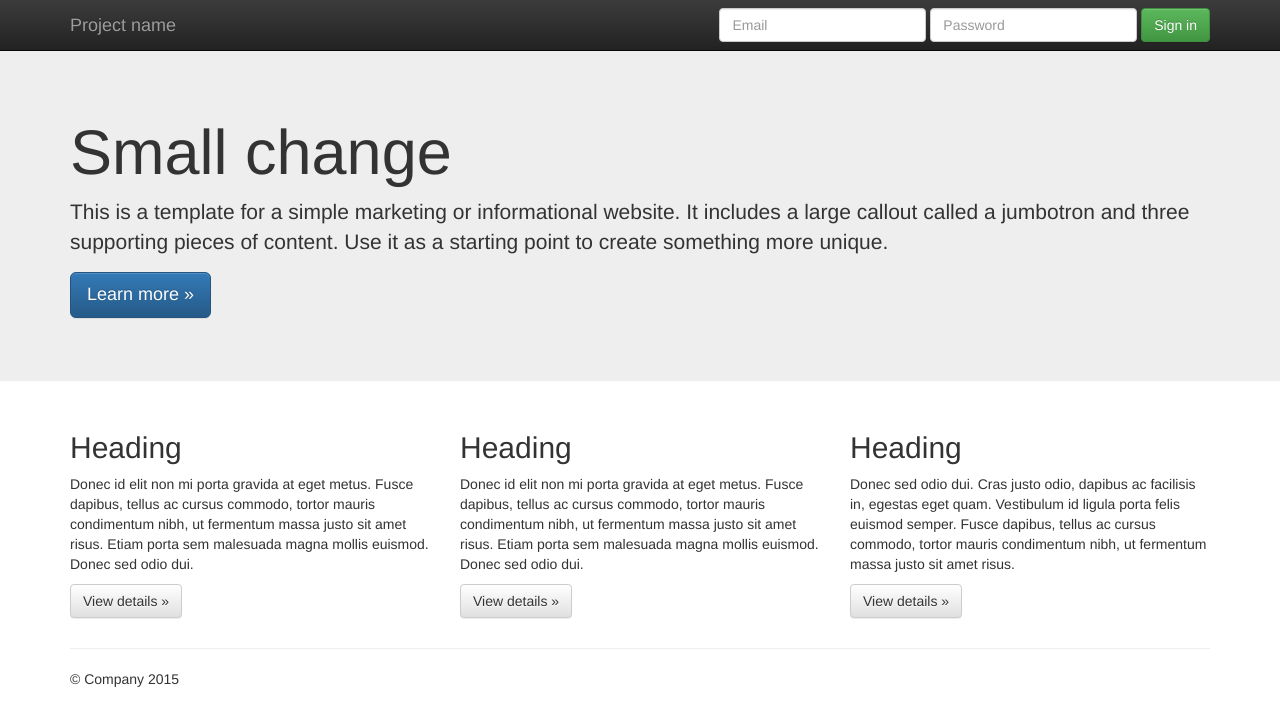
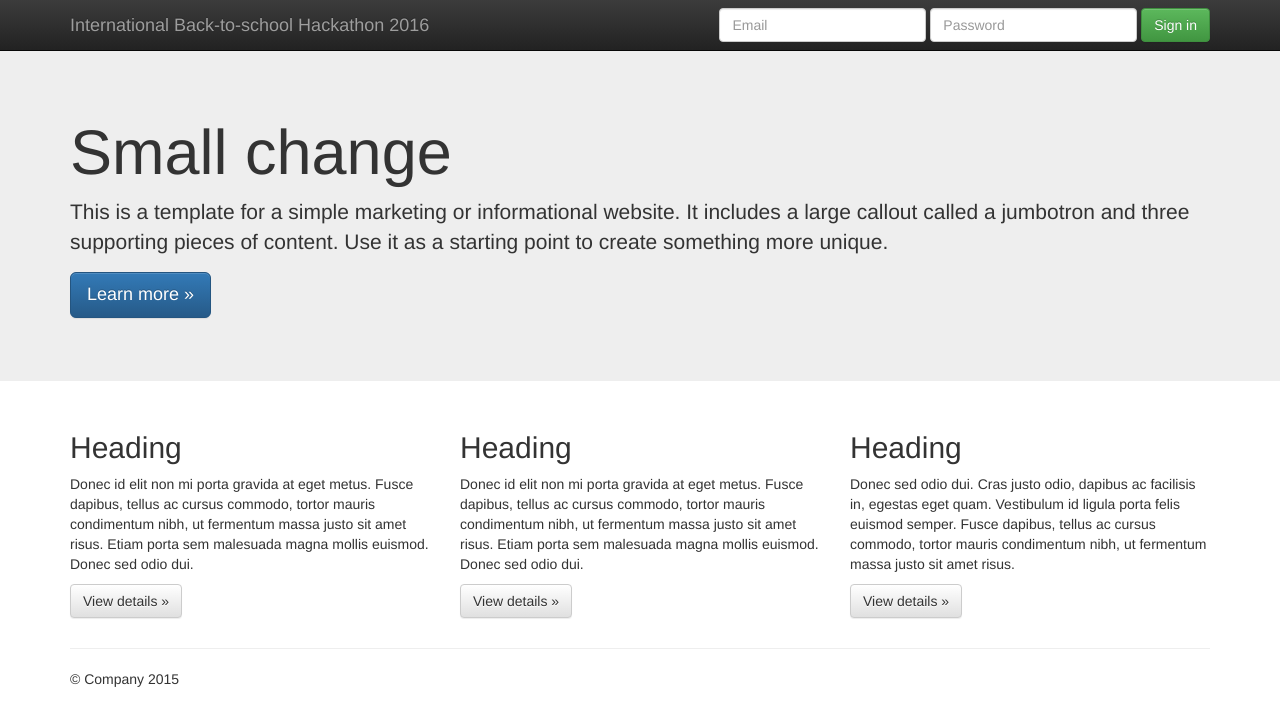
Before and after one commit to chea007/Hackathon001, a plain HTML site: page index.html in a window 1280 px wide. Drawn offline with nearby package versions, Linux system fonts and the light colour scheme.

Commit message:
I change the project name

```diff
--- a/index.html
+++ b/index.html
@@ -36,7 +36,7 @@
             <span class="icon-bar"></span>
             <span class="icon-bar"></span>
           </button>
-          <a class="navbar-brand" href="#">Project name</a>
+          <a class="navbar-brand" href="#">International Back-to-school Hackathon 2016</a>
         </div>
         <div id="navbar" class="navbar-collapse collapse">
           <form class="navbar-form navbar-right" role="form">
```
